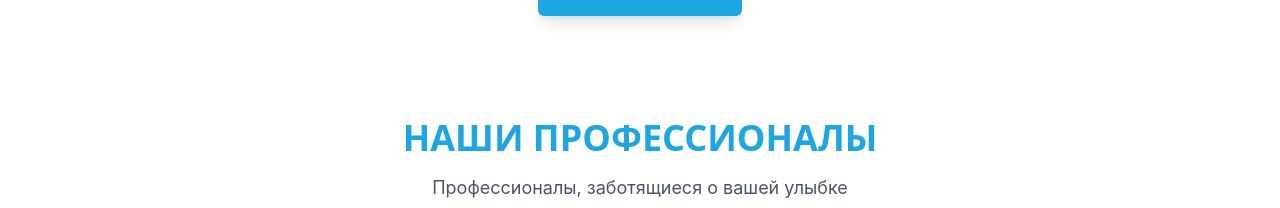
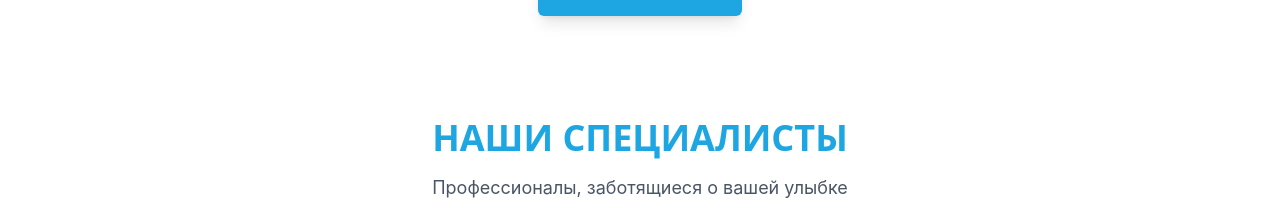
Before and after one commit to melsvagharshyan/vitadent-fe, a React (Vite) app: page / in a window 1280 px wide. Shown: the part 1642-1850 px from the top of the page. Built offline with nearby package versions, Linux system fonts and the light colour scheme; no server answers.

Commit message:
current commit

```diff
--- a/src/components/routine/Routine.tsx
+++ b/src/components/routine/Routine.tsx
@@ -37,7 +37,7 @@ const Routine = () => {
       {/* Routine Header */}
       <header className="max-w-screen-xl mx-auto text-center mb-10 sm:mb-12">
         <h2 className="text-2xl sm:text-4xl font-bold uppercase font-sans text-[#1DA6E2]">
-          НАШИ ПРОФЕССИОНАЛЫ
+          Наши специалисты
         </h2>
         <p className="text-gray-600 text-base sm:text-lg mt-4 max-w-2xl mx-auto">
           Профессионалы, заботящиеся о вашей улыбке
```
